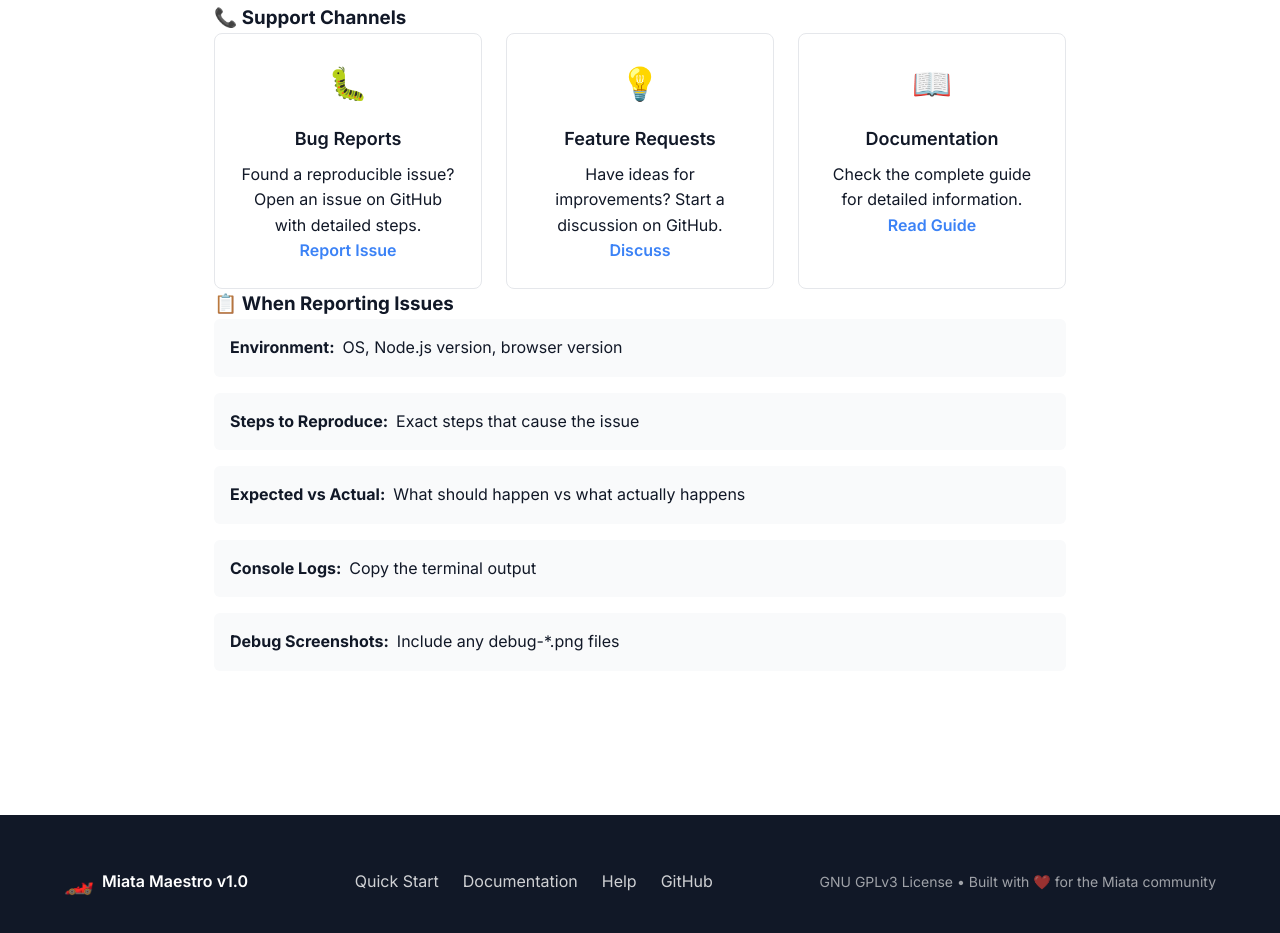
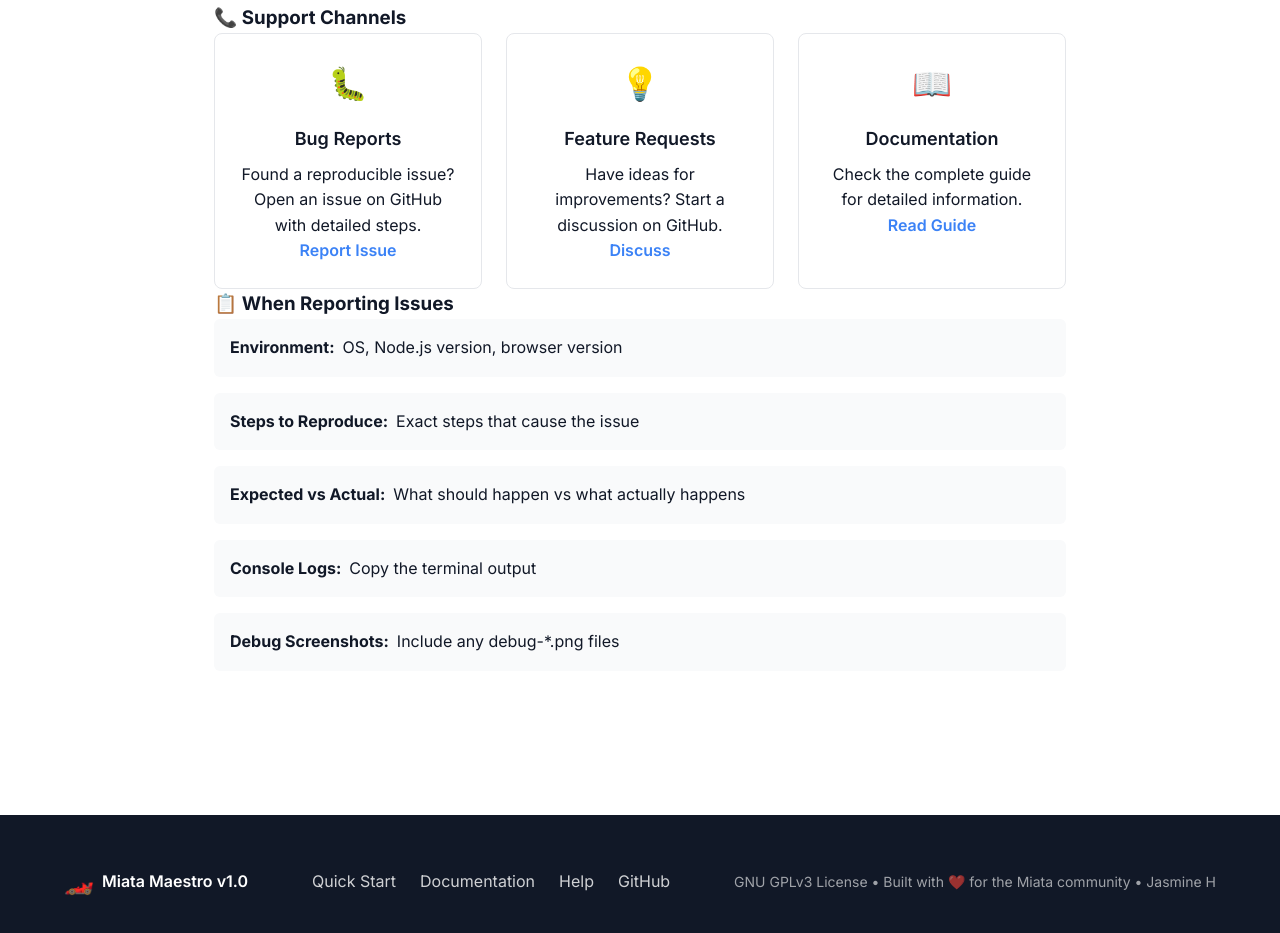
Before and after one commit to Jasminestrone/MiataMaestro, a plain HTML site: page troubleshooting.html in a window 1280 px wide. Shown: the part 3530-4463 px from the top of the page. Drawn offline with Linux system fonts and the light colour scheme.

Commit message:
mini lil quickfix

```diff
--- a/troubleshooting.html
+++ b/troubleshooting.html
@@ -483,7 +483,7 @@ export PUPPETEER_EXECUTABLE_PATH="/Applications/Google Chrome.app/Contents/MacOS
                 <a href="https://github.com/Jasminestrone/MiataMaestro">GitHub</a>
             </div>
             <div class="footer-legal">
-                <p>GNU GPLv3 License • Built with ❤️ for the Miata community</p>
+                <p>GNU GPLv3 License • Built with ❤️ for the Miata community • Jasmine H</p>
             </div>
         </div>
     </footer>
```
